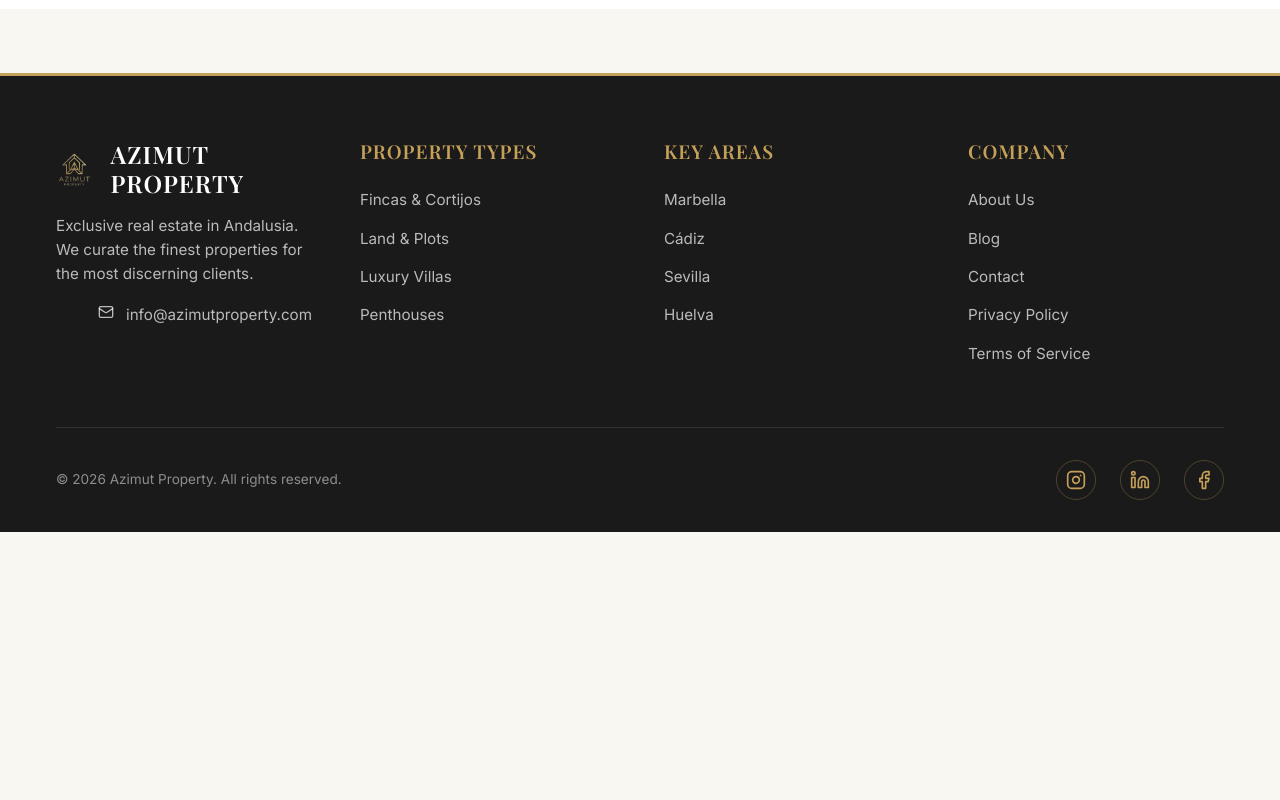
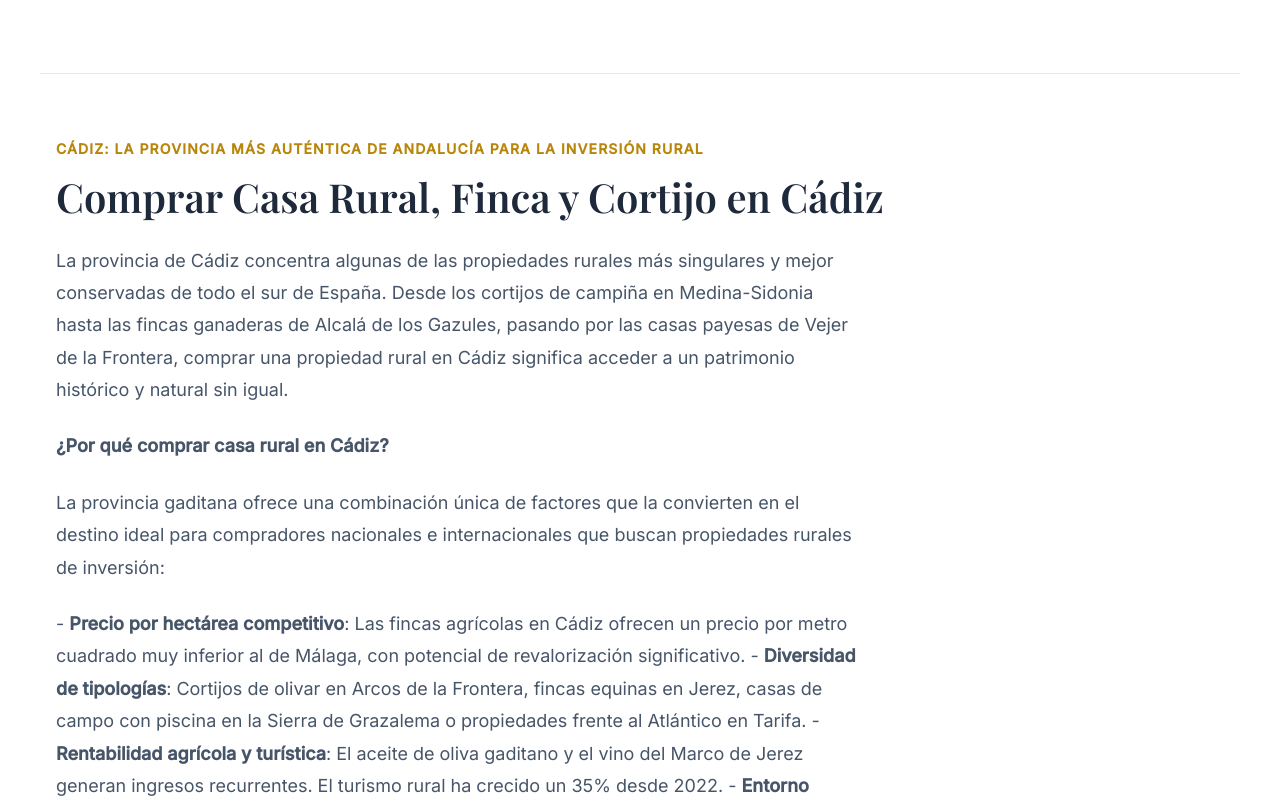
Before and after one commit to Paco2000gs/azimut-web, a React (Vite) app: page /venta/cadiz in a window 1280 px wide. Shown: the part 1580-2380 px from the top of the page. Before the commit the page ends 2112 px from the top, so only its background shows below. Built offline with nearby package versions, Linux system fonts and the light colour scheme; no server answers; the database is empty.

Commit message:
fix: ensure SEO content and FAQ schema load on province pages
- Updated Catalog.jsx to pass the location slug correctly when on a province landing page.

```diff
--- a/src/pages/Catalog.jsx
+++ b/src/pages/Catalog.jsx
@@ -374,7 +374,7 @@ const Catalog = () => {
 
             <LeadMagnet />
 
-            {!loading && <LocationSEOContent city={city} area={urlArea} />}
+            {!loading && <LocationSEOContent city={city || urlCity} area={urlArea} />}
         </div>
     );
 };
```
